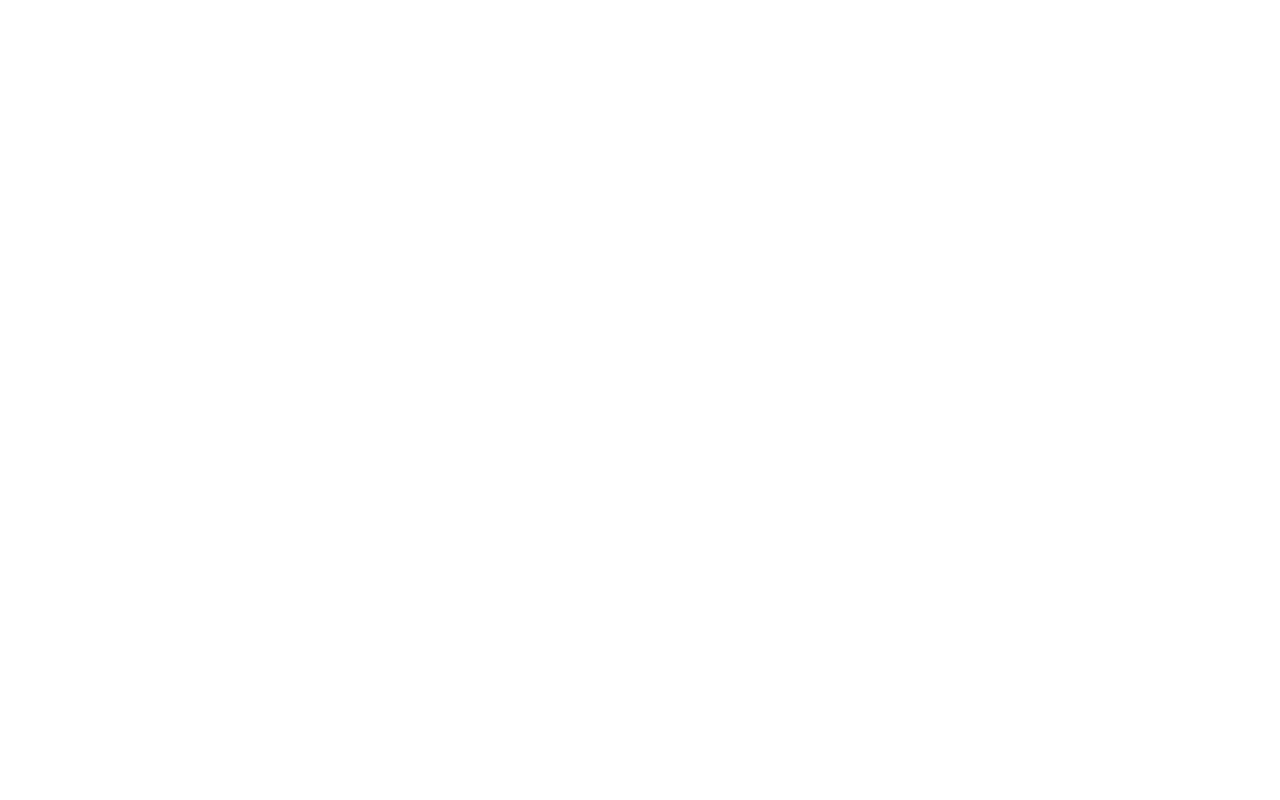
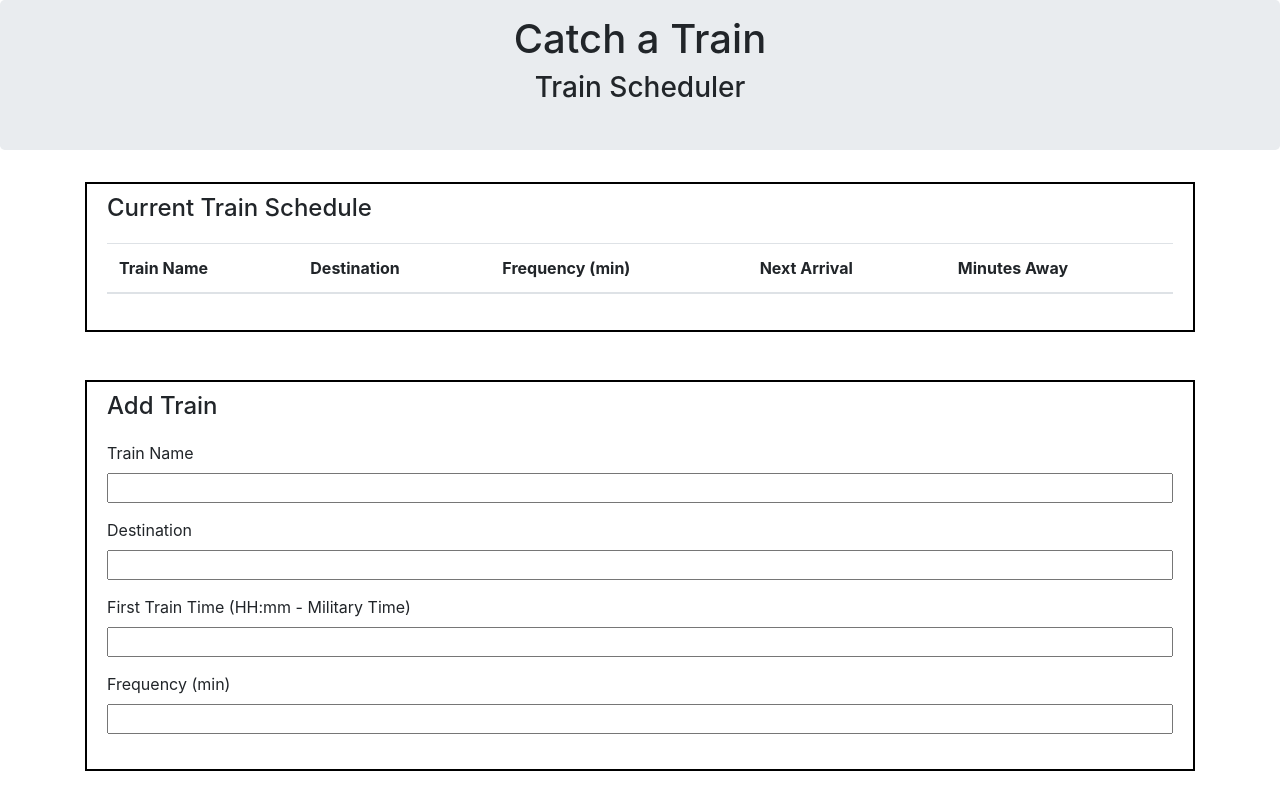
Before and after one commit to oserenchenko/Train-Scheduler, a plain HTML site: page index.html in a window 1280 px wide. Drawn offline with nearby package versions, Linux system fonts and the light colour scheme.

Commit message:
basic html and style complete

```diff
--- a/assets/css/style.css
+++ b/assets/css/style.css
@@ -0,0 +1,25 @@
+.jumbotron {
+  text-align: center;
+  height: 150px;
+  padding-top: 15px;
+}
+
+.contentContainer {
+  border: 2px solid black;
+  padding: 20px;
+  padding-top: 0px;
+}
+
+.containerHeader {
+  margin-bottom: 20px;
+  margin-top: 10px;
+}
+
+th {
+  font-weight: bold;
+}
+
+input {
+  width: 100%;
+  margin-bottom: 15px;
+}
--- a/index.html
+++ b/index.html
@@ -9,17 +9,77 @@
   <link rel="stylesheet" href="https://maxcdn.bootstrapcdn.com/bootstrap/4.0.0/css/bootstrap.min.css" integrity="sha384-Gn5384xqQ1aoWXA+058RXPxPg6fy4IWvTNh0E263XmFcJlSAwiGgFAW/dAiS6JXm"
     crossorigin="anonymous">
   <link rel="stylesheet" type="text/css" href="assets/css/style.css">
-  <title>RPS Multiplayer</title>
+  <title>Train Scheduler</title>
 </head>
 
 <body>
+  <div class="jumbotron">
+    <h1>Catch a Train</h1>
+    <h3>Train Scheduler</h3>
+  </div>
+  <div class="container">
+    <div class="contentContainer">
+      <h4 class="containerHeader">Current Train Schedule</h4>
+      <div class="row">
+        <div class="col-sm-12">
+          <table class="table table-borderless">
+            <thead>
+              <tr>
+                <th scope="col">Train Name</th>
+                <th scope="col">Destination</th>
+                <th scope="col">Frequency (min)</th>
+                <th scope="col">Next Arrival</th>
+                <th scope="col">Minutes Away</th>
+              </tr>
+            </thead>
+            <tbody>
+            </tbody>
+          </table>
+        </div>
+      </div>
+    </div>
+    <div class="contentContainer mt-5">
+      <h4 class="containerHeader">Add Train</h4>
+      <div class="row">
+        <div class="col-sm-12">
+          <form>
+            <label>Train Name</label>
+            <input type="text">
+          </form>
+        </div>
+      </div>
+      <div class="row">
+        <div class="col-sm-12">
+          <form>
+            <label>Destination</label>
+            <input type="text">
+          </form>
+        </div>
+      </div>
+      <div class="row">
+        <div class="col-sm-12">
+          <form>
+            <label>First Train Time (HH:mm - Military Time)</label>
+            <input type="text">
+          </form>
+        </div>
+      </div>
+      <div class="row">
+        <div class="col-sm-12">
+          <form>
+            <label>Frequency (min)</label>
+            <input type="text">
+          </form>
+        </div>
+      </div>
+    </div>
+  </div>
 
-
-<!-- script links -->
-<script src="https://code.jquery.com/jquery-3.3.1.min.js" integrity="sha256-FgpCb/KJQlLNfOu91ta32o/NMZxltwRo8QtmkMRdAu8="
-  crossorigin="anonymous"></script>
-<script src="https://www.gstatic.com/firebasejs/5.2.0/firebase.js"></script>
-<script src="assets/javascript/logic.js"></script>
+  <!-- script links -->
+  <script src="https://code.jquery.com/jquery-3.3.1.min.js" integrity="sha256-FgpCb/KJQlLNfOu91ta32o/NMZxltwRo8QtmkMRdAu8="
+    crossorigin="anonymous"></script>
+  <script src="https://www.gstatic.com/firebasejs/5.2.0/firebase.js"></script>
+  <script src="assets/javascript/logic.js"></script>
 </body>
 
 </html>
```
